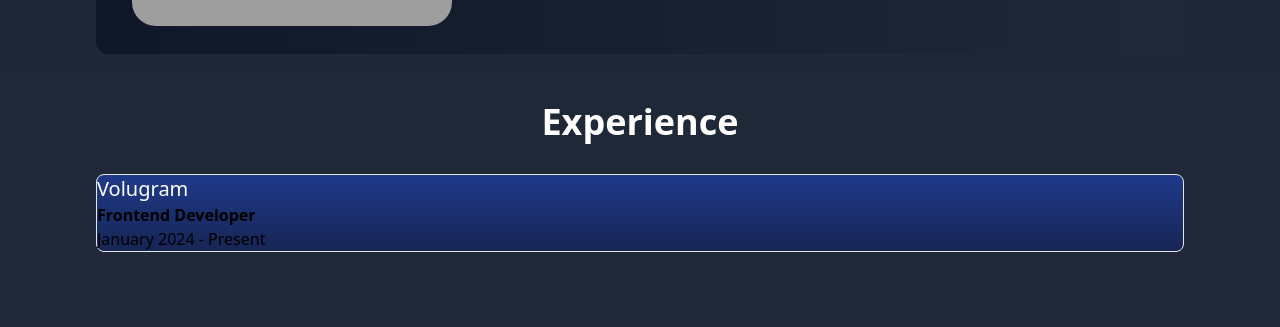
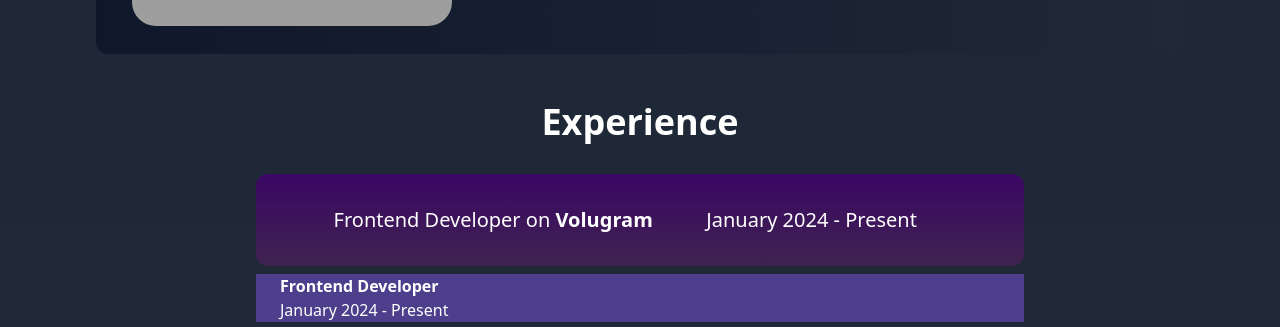
Before and after one commit to Kevinoo5/portfolio, a React (Vite) app: page / in a window 1280 px wide. Shown: the part 2528-2855 px from the top of the page. Before the commit the page ends 2788 px from the top, so only its background shows below. Built offline with nearby package versions, Linux system fonts and the light colour scheme; grey boxes are pictures that could not be loaded; what tailwindcss-animated would draw is missing.

Commit message:
Finished work experience accordion header + small changes

```diff
--- a/src/common/AnimatedListItem.jsx
+++ b/src/common/AnimatedListItem.jsx
@@ -9,7 +9,7 @@
   return (
     <li
     ref={ref}
-    className={`p-1 bg-gradient-to-l from-gray-800 to-slate-900 rounded-xl mb-4 lg:mx-24 mx-2 flex ${
+    className={`p-1 bg-gradient-to-r from-slate-900 to-gray-800 rounded-xl mb-4 lg:mx-24 mx-2 flex ${
       inView ? "animate-fade-left" : "opacity-0"
     }`}
   >
--- a/src/components/Experience.jsx
+++ b/src/components/Experience.jsx
@@ -12,16 +12,19 @@
     const handleOpen = (value) => setOpen(open === value ? 0 : value);
 
     return (
-      <div id="experience" className="mx-24">
+      <div id="experience" className="mx-2 lg:mx-64">
         <AnimatedTitle title="Experience" />
-        <Accordion open={open === 1} className="mb-2 rounded-lg bg-gradient-to-b from-blue-900 to-blue-950 border border-blue-gray-100">
-          <AccordionHeader
-            onClick={() => handleOpen(1)}
-            className={"border-b-0 transition-colors text-white"}
-          >
-            Volugram
-          </AccordionHeader>
-          <AccordionBody>
+        <Accordion open={open === 1} className="mb-2 rounded-lg">
+        <AccordionHeader
+      onClick={() => handleOpen(1)}
+      className={"flex justify-evenly py-8 rounded-xl transition-colors text-white bg-gradient-to-b from-purple-950 to-[#3f2350]"}
+    >
+      <div className="pl-6">
+        Frontend Developer on <strong>Volugram</strong>
+      </div>
+      <div className="">January 2024 - Present</div>
+    </AccordionHeader>
+          <AccordionBody className="mt-2 pl-6 bg-[#4e3f8d] text-white">
             <p>
               <strong>Frontend Developer</strong>
               <br />
--- a/src/components/Navbar.jsx
+++ b/src/components/Navbar.jsx
@@ -16,7 +16,6 @@
         </a>
       </div>
 
-      {/* Hamburger Icon */}
       <div className="lg:hidden" onClick={toggleMenu}>
       <svg
           className="w-8 h-8 cursor-pointer"
```
